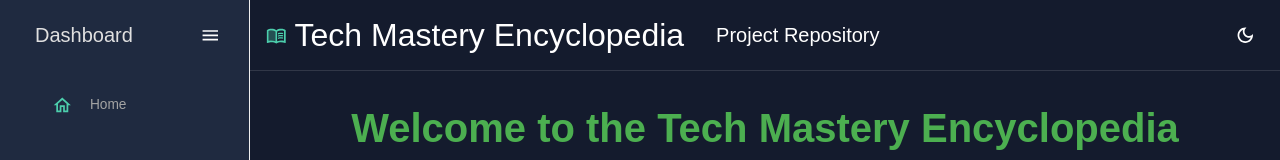
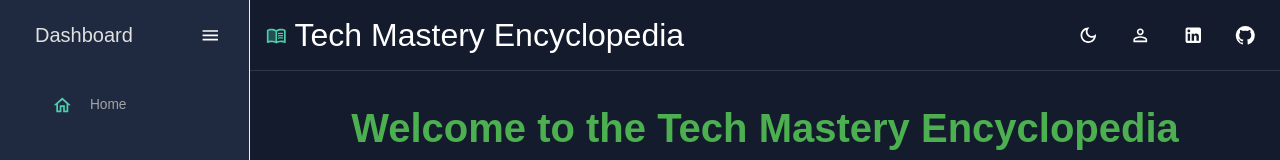
Before and after one commit to niharik22/TechMasteryEncyclopedia-Presentation-Layer, a React (Create React App) app: page / in a window 1280 px wide. Shown: the top 160 px of the page. Built offline with nearby package versions, Linux system fonts and the light colour scheme.

Commit message:
TopBar adjustments

```diff
--- a/src/scenes/global/Topbar.jsx
+++ b/src/scenes/global/Topbar.jsx
@@ -4,6 +4,9 @@ import { ColorModeContext, tokens } from "../../theme";
 import LightModeOutlinedIcon from "@mui/icons-material/LightModeOutlined";
 import DarkModeOutlinedIcon from "@mui/icons-material/DarkModeOutlined";
 import MenuBookTwoToneIcon from "@mui/icons-material/MenuBookTwoTone";
+import PersonOutlineIcon from "@mui/icons-material/PersonOutline";
+import LinkedInIcon from "@mui/icons-material/LinkedIn";
+import GitHubIcon from "@mui/icons-material/GitHub";
 
 const Topbar = () => {
   const theme = useTheme();
@@ -30,20 +33,6 @@ const Topbar = () => {
               Tech Mastery Encyclopedia
             </Typography>
           </Box>
-
-          {/* NAVIGATION LINKS */}
-          <Box className="navigation-links" display="flex" gap={3}>
-            <Typography
-              variant="h4"
-              component="a"
-              href="https://github.com/niharik22/TechMasteryEncyclopedia"
-              target="_blank"
-              rel="noopener noreferrer"
-              style={{ color: "inherit", textDecoration: "none" }}
-            >
-              Project Repository
-            </Typography>
-          </Box>
         </Box>
 
         {/* RIGHT SIDE: ICONS */}
@@ -55,6 +44,38 @@ const Topbar = () => {
               <LightModeOutlinedIcon />
             )}
           </IconButton>
+
+          <IconButton
+            onClick={() =>
+              window.open(
+                "https://niharik22.github.io/Portfolioa/",
+                "_blank"
+              )
+            }
+          >
+            <PersonOutlineIcon />
+          </IconButton>
+
+          <IconButton
+            onClick={() =>
+              window.open(
+                "https://www.linkedin.com/in/niharik-kalpam/",
+                "_blank"
+              )
+            }
+          >
+            <LinkedInIcon />
+          </IconButton>
+          <IconButton
+            onClick={() =>
+              window.open(
+                "https://github.com/niharik22/TechMasteryEncyclopedia",
+                "_blank"
+              )
+            }
+          >
+            <GitHubIcon />
+          </IconButton>
         </Box>
       </Box>
 
```
